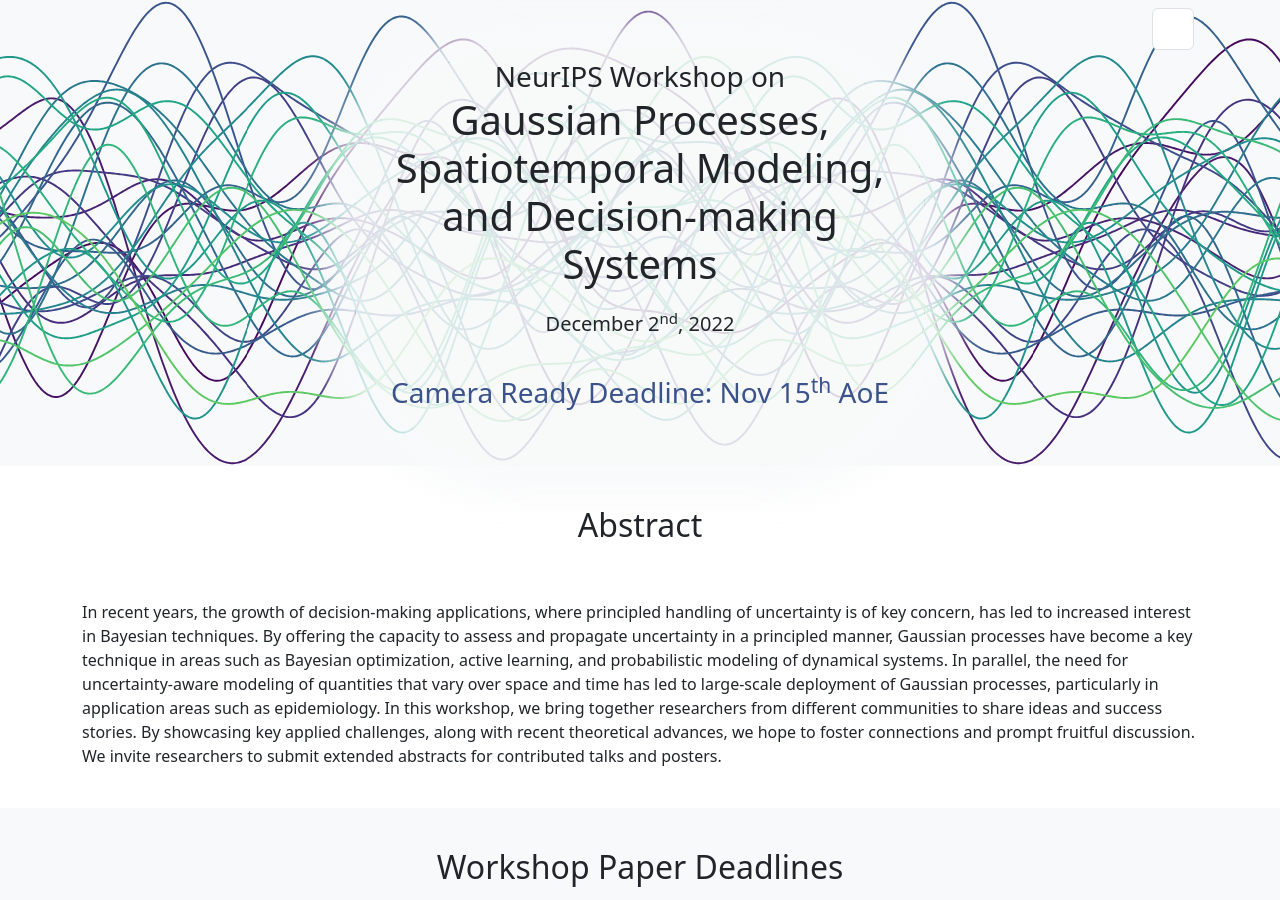
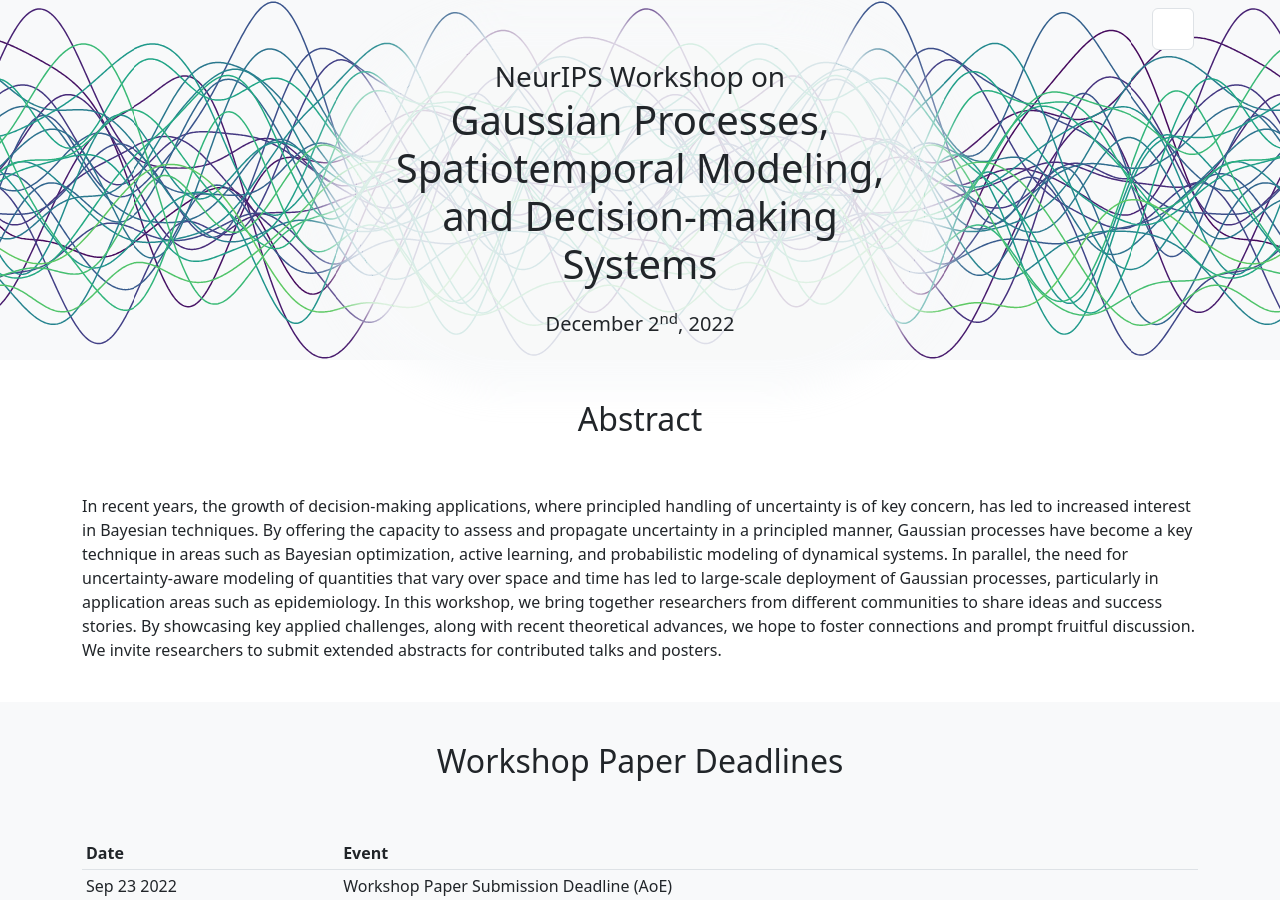
Before and after one commit to gp-seminar-series/neurips-2022, a Jekyll site: the page built from index.html, in a window 1280 px wide and 900 px high. Built offline with Jekyll 4.4.1, drawn with Linux system fonts in a browser that asks for light colours; nearby versions of some CDN libraries.

Commit message:
Remove camera ready title link.

```diff
--- a/title.html
+++ b/title.html
@@ -11,8 +11,6 @@
 </h1>
 
 <h2 class="h5 my-4">December 2<sup>nd</sup>, 2022</h2>
-
-<h2 class="h3 text-center pt-3 pb-5"><a href="https://cmt3.research.microsoft.com/GPSMDMS2022/">Camera Ready Deadline: Nov 15<sup>th</sup> AoE</a></h2>
 </div>
 
 </div>
```
